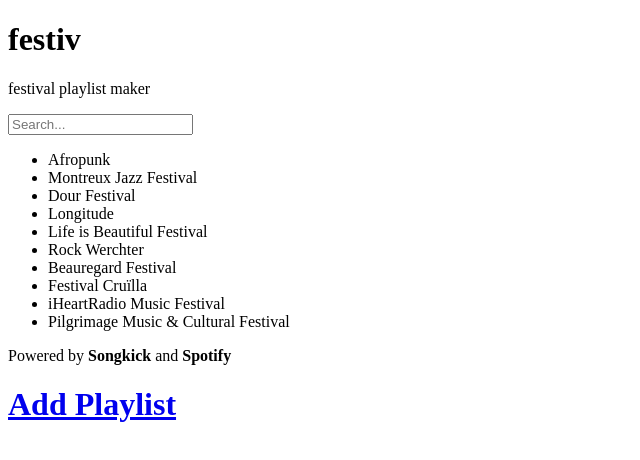
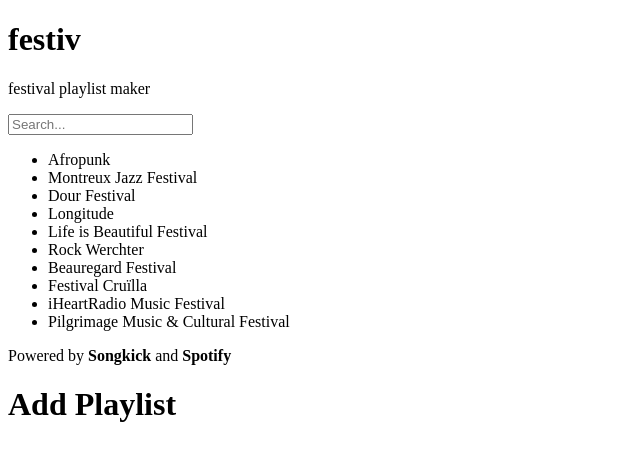
Before and after one commit to rsosseh/festiv, a Next.js app: page / in a window 1280 px wide. Shown: the top 460 px of the page, without its empty margins (0-640 px from the left). Built offline with nearby package versions, Linux system fonts and the light colour scheme; no server answers.

Commit message:
add playlist link to callback

```diff
--- a/components/FestivSidebar.js
+++ b/components/FestivSidebar.js
@@ -1,15 +1,18 @@
 import React from 'react';
 
 class FestivSidebar extends React.Component{
+    callSpotify = () => {
+        const spotifyEndpoint = "https://accounts.spotify.com/authorize?client_id=47c457c054214945af809dc6674f5cff&redirect_uri=http:%2F%2Ffestiv-app.herokuapp.com/success&scope=user-read-private%20user-read-email%20playlist-modify-private&response_type=token'";
+        window.open(spotifyEndpoint);
+    }
 	render(){
         const { festivalName } = this.props;
-        const spotifyEndpoint = "javascript:window.open('https://accounts.spotify.com/authorize?client_id=47c457c054214945af809dc6674f5cff&redirect_uri=http:%2F%2Ffestiv-app.herokuapp.com/success&scope=user-read-private%20user-read-email%20playlist-modify-private&response_type=token')";
 
 		return(
             <div className="festiv__sidebar">
                 <div className="add_to_tab">
                     <h1 className="fest_name">{festivalName}</h1>
-                    <a href={spotifyEndpoint}>
+                    <a onClick={this.callSpotify}>
                         <h1 className="add_to_title">Add Playlist</h1>
                     </a>
                 </div>
```
